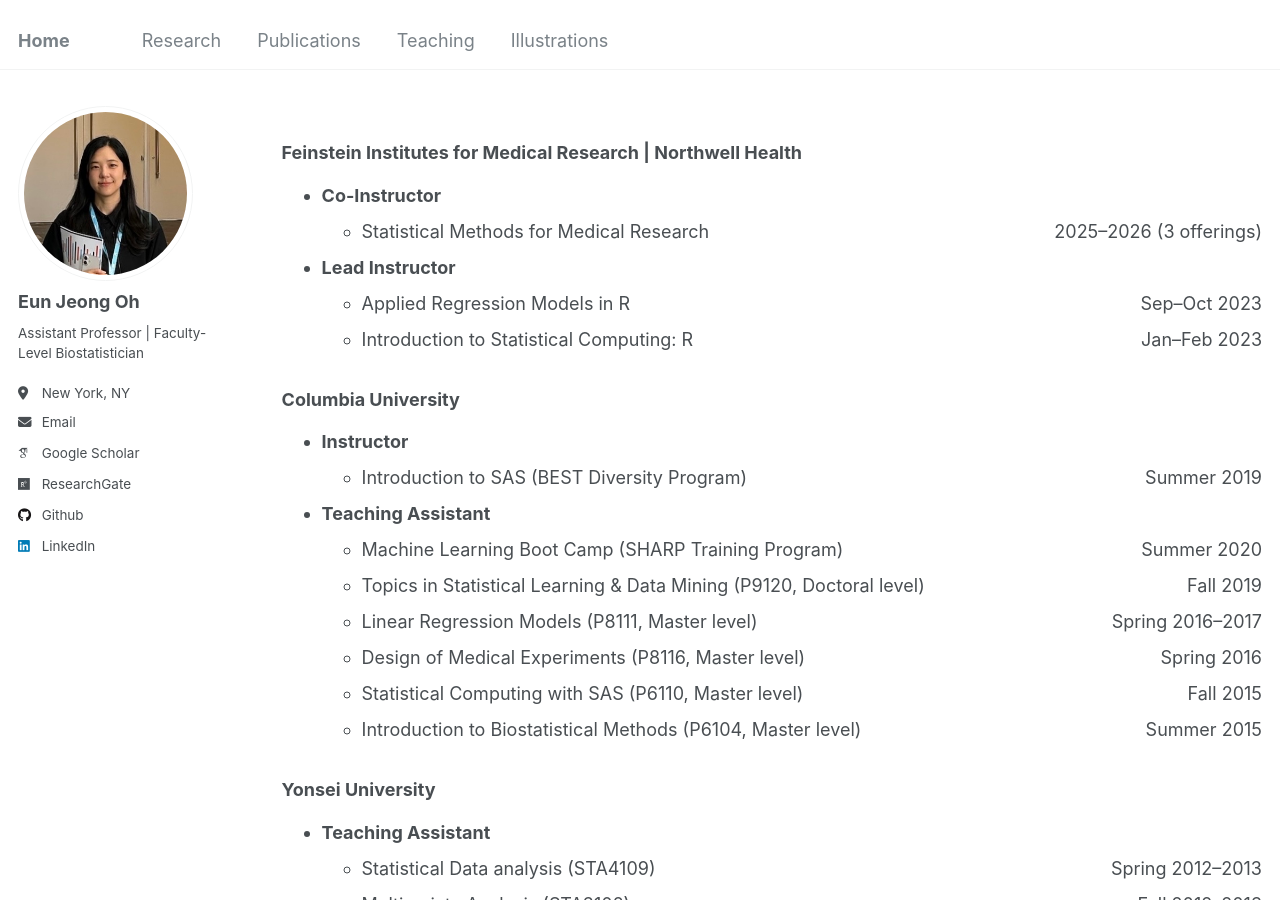
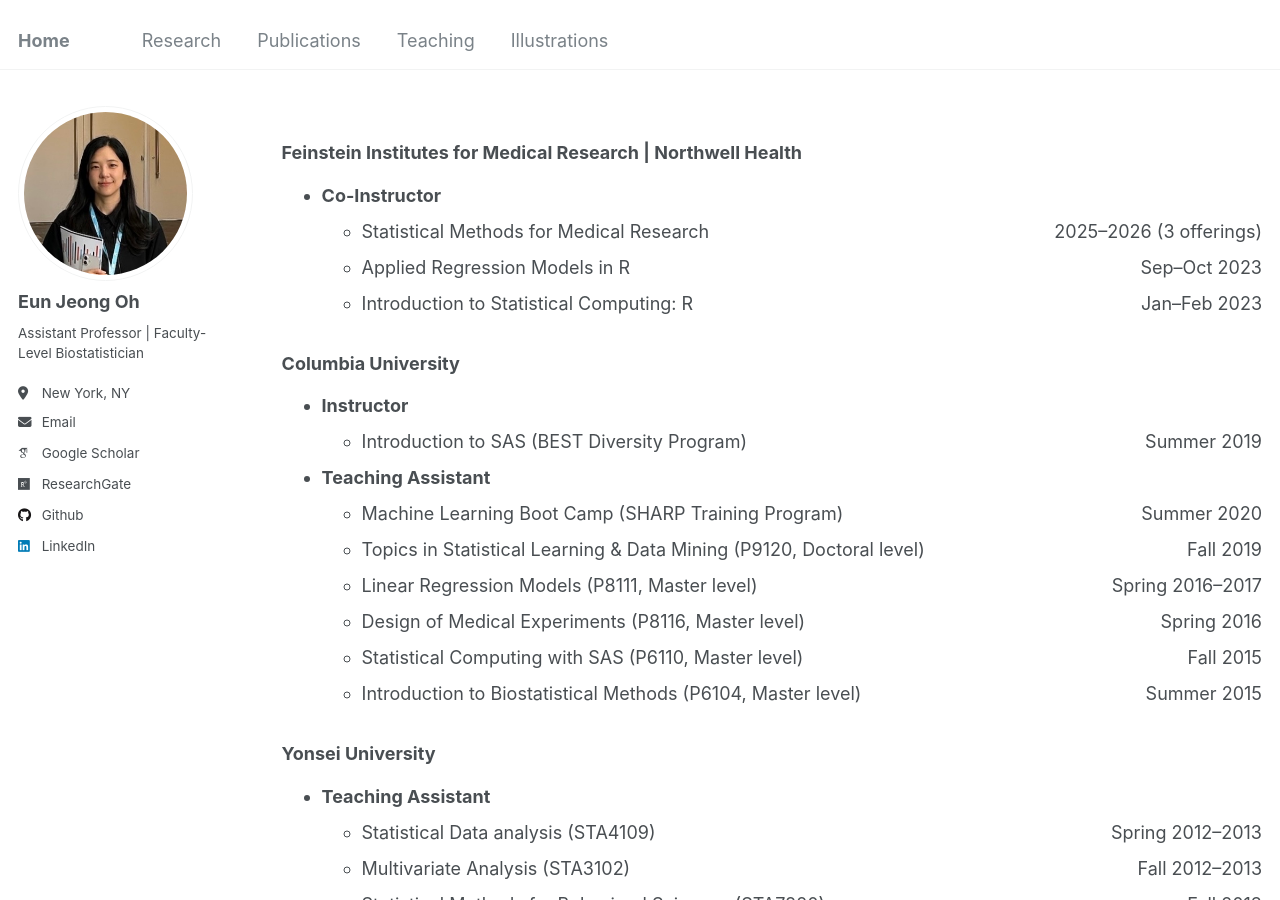
Before and after one commit to oheunj/oheunj.github.io, a Jekyll site: the page built from _pages/teaching.md, in a window 1280 px wide and 900 px high. Built offline with Jekyll 4.4.1, drawn with Linux system fonts in a browser that asks for light colours; some web fonts are replaced.

Commit message:
Update teaching.md

```diff
--- a/_pages/teaching.md
+++ b/_pages/teaching.md
@@ -14,7 +14,6 @@
 ### Feinstein Institutes for Medical Research | Northwell Health
 * **Co-Instructor**
   * Statistical Methods for Medical Research <span style="float:right">2025–2026 (3 offerings)</span>
-* **Lead Instructor**
   * Applied Regression Models in R <span style="float:right">Sep–Oct 2023</span>
   * Introduction to Statistical Computing: R <span style="float:right">Jan–Feb 2023</span>
 
```
